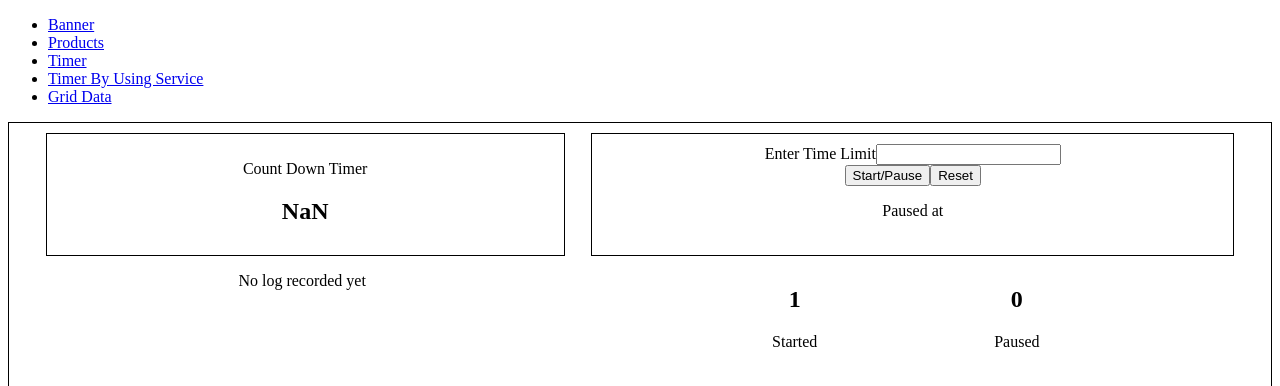
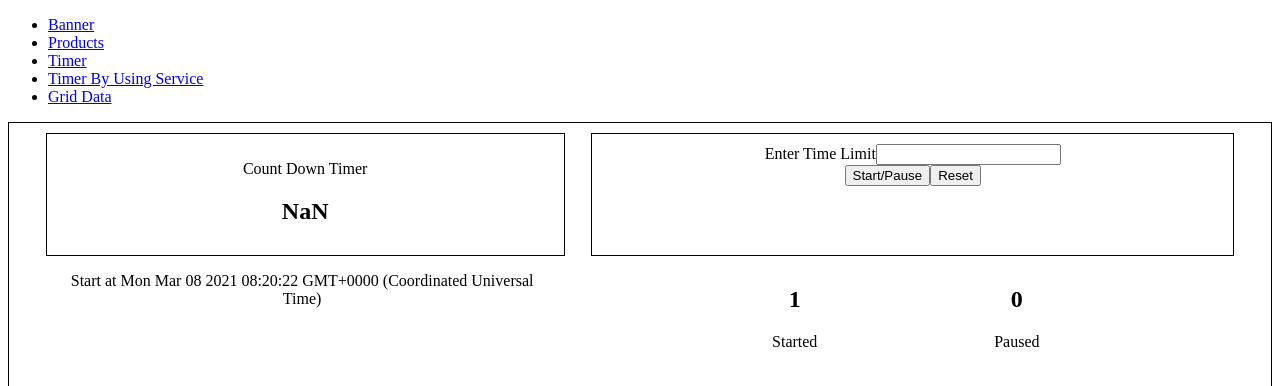
Before and after one commit to learneradarsh/angularnewspike, an Angular app: page /timer in a window 1280 px wide. Both pictures are taken after a click on the button "Start/Pause". Shown: the top 386 px of the page. Built offline with nearby package versions, Linux system fonts and the light colour scheme.

Commit message:
code refactor

```diff
--- a/src/app/timer/components/count-down-counter/count-down-counter.component.html
+++ b/src/app/timer/components/count-down-counter/count-down-counter.component.html
@@ -1,4 +1,4 @@
 <article>
     <p>Count Down Timer</p>
-    <h2>{{displayCounter}}</h2>
+    <h2>{{counter}}</h2>
 </article>
--- a/src/app/timer/components/count-down-counter/count-down-counter.component.ts
+++ b/src/app/timer/components/count-down-counter/count-down-counter.component.ts
@@ -5,9 +5,8 @@ import { Component, Input, OnChanges, OnInit } from '@angular/core';
   templateUrl: './count-down-counter.component.html',
   styleUrls: ['./count-down-counter.component.scss']
 })
-export class CountDownCounterComponent implements OnInit, OnChanges {
+export class CountDownCounterComponent implements OnInit {
 
-  displayCounter: number = 0;
   @Input() counter: number = 0;
   constructor() { }
 
@@ -15,8 +14,4 @@ export class CountDownCounterComponent implements OnInit, OnChanges {
 
   }
 
-  ngOnChanges() {
-    this.displayCounter = this.counter;
-  }
-
 }
--- a/src/app/timer/components/timer-container/timer-container.component.html
+++ b/src/app/timer/components/timer-container/timer-container.component.html
@@ -1,6 +1,6 @@
 <section class="custom_container">
     <app-count-down-counter [counter]="liveCounter"></app-count-down-counter>
-    <app-timer-form (timeValueEmitter)="setTimer($event)"></app-timer-form>
+    <app-timer-form (timeValueEmitter)="setTimer($event)" [pauseLogList]="pauseLog"></app-timer-form>
     <app-timer-log [timerLogList]="timerLog"></app-timer-log>
     <app-timer-form-action-count [startButtonCountClick]="startButtonClickCount"
         [pauseButtonCountClick]="pauseButtonClickCount"></app-timer-form-action-count>
--- a/src/app/timer/components/timer-container/timer-container.component.ts
+++ b/src/app/timer/components/timer-container/timer-container.component.ts
@@ -1,15 +1,16 @@
-import { Component, Input, OnChanges, OnInit } from '@angular/core';
+import { Component, Input, OnInit } from '@angular/core';
 
 @Component({
   selector: 'app-timer-container',
   templateUrl: './timer-container.component.html',
   styleUrls: ['./timer-container.component.scss'],
 })
-export class TimerContainerComponent implements OnInit{
+export class TimerContainerComponent implements OnInit {
   isStart: boolean = true;
   startButtonClickCount = 0;
   pauseButtonClickCount = 0;
   timerLog: string[] = [];
+  pauseLog: string[] = [];
   interval;
   liveCounter: number = 0;
   constructor() {}
@@ -21,7 +22,6 @@ export class TimerContainerComponent implements OnInit{
     this.interval = setInterval(() => {
       this.liveCounter--;
     }, 1000);
-    console.log(this.liveCounter);
   }
   pauseCounter() {
     clearInterval(this.interval);
@@ -32,8 +32,14 @@ export class TimerContainerComponent implements OnInit{
       this.pauseButtonClickCount++;
       this.pauseCounter();
       this.timerLog.push(`Stop at ${new Date()}`);
+      this.pauseLog.push(`Pause at ${this.liveCounter}`);
     } else if (e === 'stop') {
       this.liveCounter = 0;
+      clearInterval(this.interval);
+      this.timerLog = [];
+      this.startButtonClickCount = 0;
+      this.pauseButtonClickCount = 0;
+      this.pauseLog = [];
     } else {
       this.startCounter(parseInt(e.value));
       this.startButtonClickCount++;
--- a/src/app/timer/components/timer-form-action-count/timer-form-action-count.component.html
+++ b/src/app/timer/components/timer-form-action-count/timer-form-action-count.component.html
@@ -1,10 +1,10 @@
 <article>
     <div>
-        <h2>{{displayStartButtonClickCount}}</h2>
+        <h2>{{startButtonCountClick}}</h2>
         <p>Started</p>
     </div>
     <div>
-        <h2>{{displayPauseButtonClickCount}}</h2>
+        <h2>{{pauseButtonCountClick}}</h2>
         <p>Paused</p>
     </div>
 </article>
--- a/src/app/timer/components/timer-form-action-count/timer-form-action-count.component.ts
+++ b/src/app/timer/components/timer-form-action-count/timer-form-action-count.component.ts
@@ -5,18 +5,11 @@ import { Component, Input, OnChanges, OnInit } from '@angular/core';
   templateUrl: './timer-form-action-count.component.html',
   styleUrls: ['./timer-form-action-count.component.scss'],
 })
-export class TimerFormActionCountComponent implements OnInit, OnChanges {
-  displayStartButtonClickCount = 0;
-  displayPauseButtonClickCount = 0;
+export class TimerFormActionCountComponent implements OnInit{
 
   @Input() startButtonCountClick: number = 0;
   @Input() pauseButtonCountClick: number = 0;
   constructor() {}
 
   ngOnInit(): void {}
-
-  ngOnChanges() {
-    this.displayStartButtonClickCount = this.startButtonCountClick;
-    this.displayPauseButtonClickCount = this.pauseButtonCountClick;
-  }
 }
--- a/src/app/timer/components/timer-form/timer-form.component.html
+++ b/src/app/timer/components/timer-form/timer-form.component.html
@@ -8,6 +8,6 @@
         <button type="button" (click)="reset()">Reset</button>
     </div>
     <div>
-        <p>Paused at </p>
+        <p *ngFor="let log of pauseLogList">Paused at {{log}} </p>
     </div>
 </form>
--- a/src/app/timer/components/timer-form/timer-form.component.ts
+++ b/src/app/timer/components/timer-form/timer-form.component.ts
@@ -1,4 +1,4 @@
-import { Component, EventEmitter, OnInit, Output } from '@angular/core';
+import { Component, EventEmitter, OnInit, Output, Input } from '@angular/core';
 
 @Component({
   selector: 'app-timer-form',
@@ -8,6 +8,7 @@ import { Component, EventEmitter, OnInit, Output } from '@angular/core';
 export class TimerFormComponent implements OnInit {
   isStart: boolean = true;
   @Output() timeValueEmitter = new EventEmitter<string>();
+  @Input() pauseLogList: string[];
   constructor() {}
 
   ngOnInit(): void {}
--- a/src/app/timer/components/timer-log/timer-log.component.html
+++ b/src/app/timer/components/timer-log/timer-log.component.html
@@ -1,4 +1,4 @@
 <article>
-    <p *ngIf="displayTimerLog.length === 0">No log recorded yet</p>
-    <p *ngFor="let log of displayTimerLog">{{log}}</p>
+    <p *ngIf="timerLogList.length === 0">No log recorded yet</p>
+    <p *ngFor="let log of timerLogList">{{log}}</p>
 </article>
--- a/src/app/timer/components/timer-log/timer-log.component.ts
+++ b/src/app/timer/components/timer-log/timer-log.component.ts
@@ -5,17 +5,11 @@ import { Component, Input, OnChanges, OnInit } from '@angular/core';
   templateUrl: './timer-log.component.html',
   styleUrls: ['./timer-log.component.scss'],
 })
-export class TimerLogComponent implements OnInit, OnChanges {
-  displayTimerLog: string[];
+export class TimerLogComponent implements OnInit{
   @Input() timerLogList: string[];
   constructor() {
   }
 
   ngOnInit(): void {
   }
-
-  ngOnChanges() {
-    this.displayTimerLog = [...this.timerLogList];
-    this.timerLogList.forEach(log => this.displayTimerLog.push(log));
-  }
 }
```
